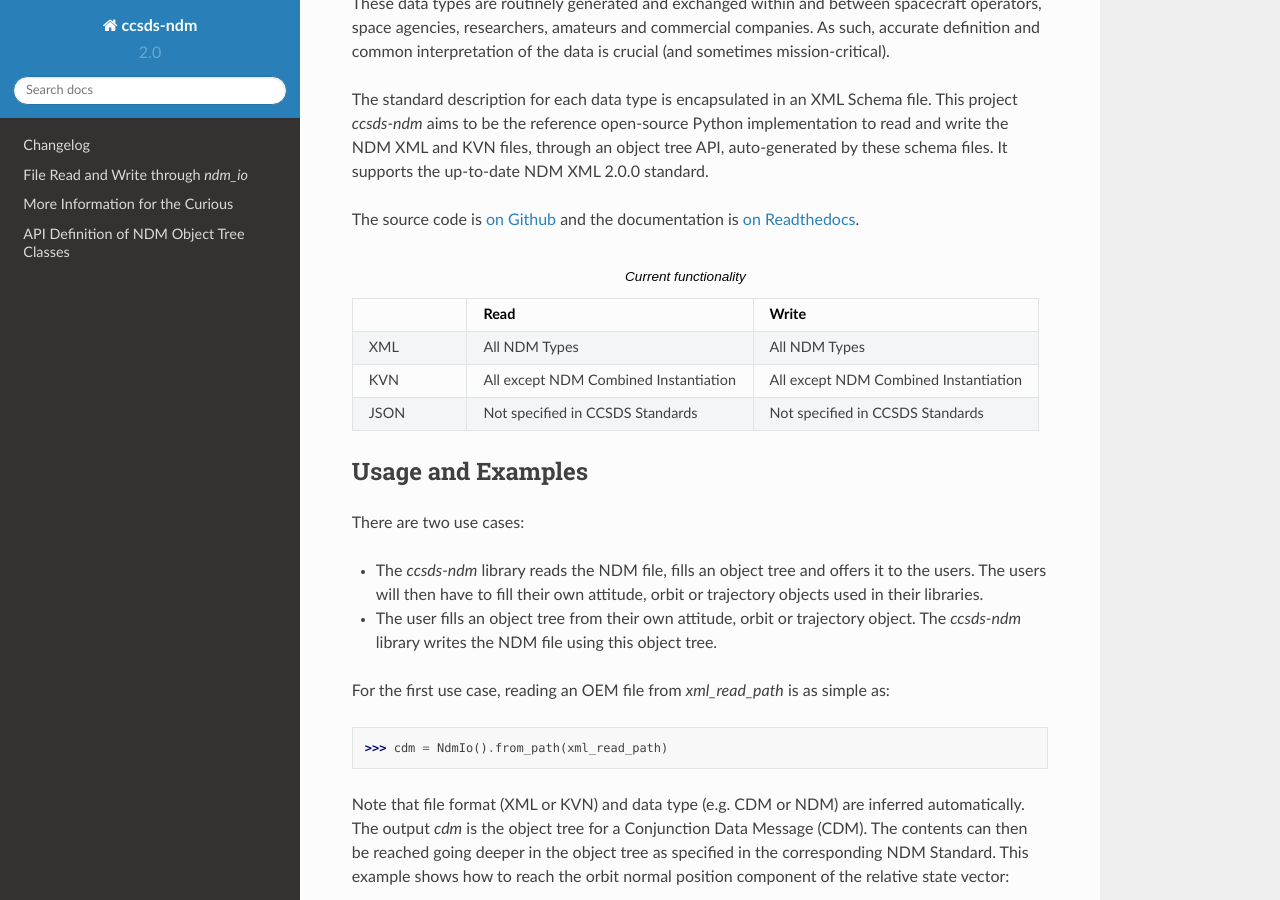
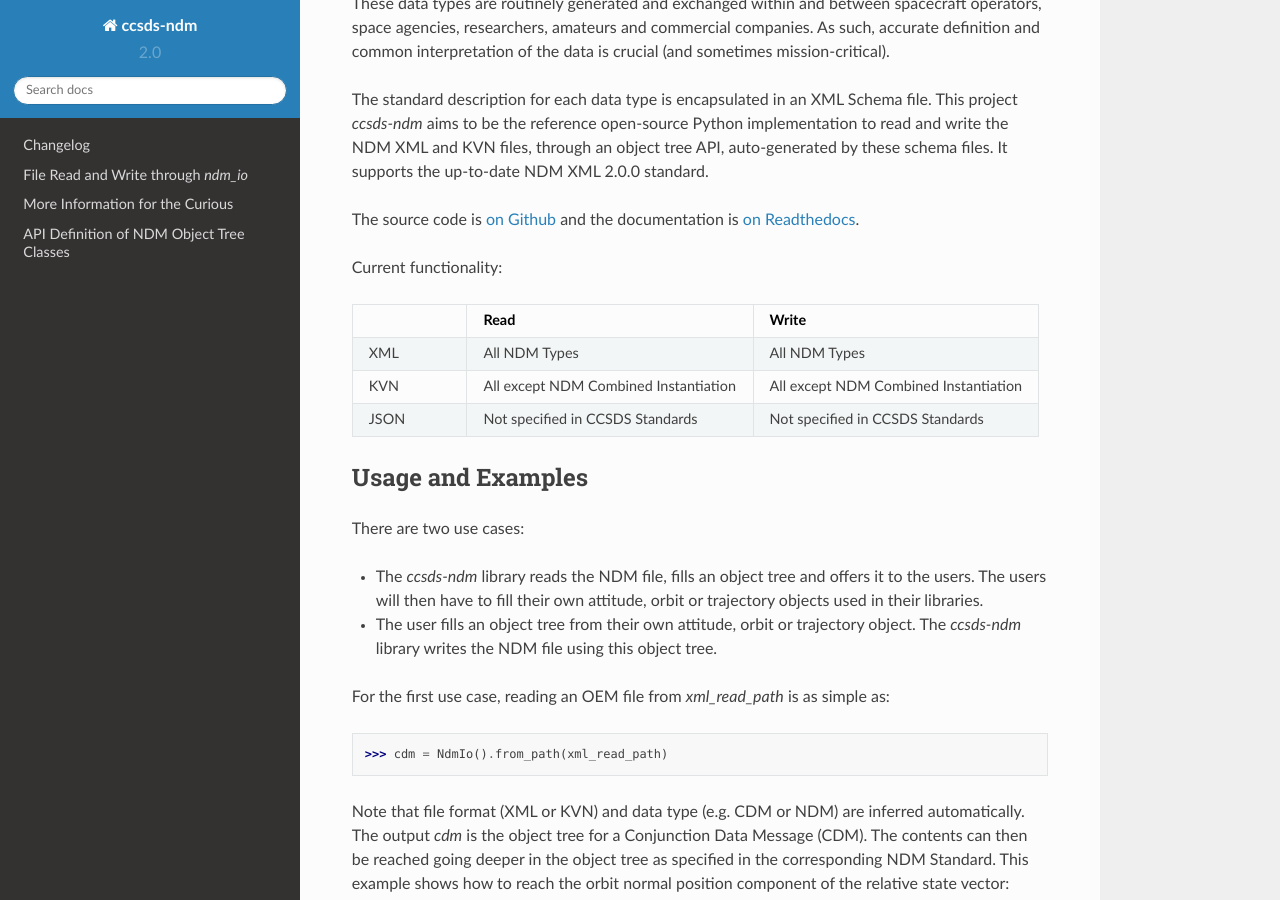
Before and after one commit to egemenimre/ccsds-ndm, a Sphinx documentation site: the page built from docs/index.rst, in a window 1280 px wide and 900 px high, scrolled down 333 px. Built offline with Sphinx 7.4.7 and the Read the Docs theme 2.0.0, drawn with Linux system fonts in a browser that asks for light colours.

```diff
--- a/README.rst
+++ b/README.rst
@@ -19,8 +19,9 @@ API, auto-generated by these schema files. It supports the up-to-date NDM XML 2.
 The source code is `on Github <https://github.com/egemenimre/ccsds-ndm>`_ and the documentation is
 `on Readthedocs <https://ccsds-ndm.readthedocs.io/>`_.
 
+Current functionality:
 
-.. csv-table:: Current functionality
+.. csv-table::
    :header: "", "Read", "Write"
    :widths: 20, 50, 50
 
--- a/docs/index.rst
+++ b/docs/index.rst
@@ -17,8 +17,9 @@ API, auto-generated by these schema files. It supports the up-to-date NDM XML 2.
 The source code is `on Github <https://github.com/egemenimre/ccsds-ndm>`_ and the documentation is
 `on Readthedocs <https://ccsds-ndm.readthedocs.io/>`_.
 
+Current functionality:
 
-.. csv-table:: Current functionality
+.. csv-table::
    :header: "", "Read", "Write"
    :widths: 20, 50, 50
 
```
